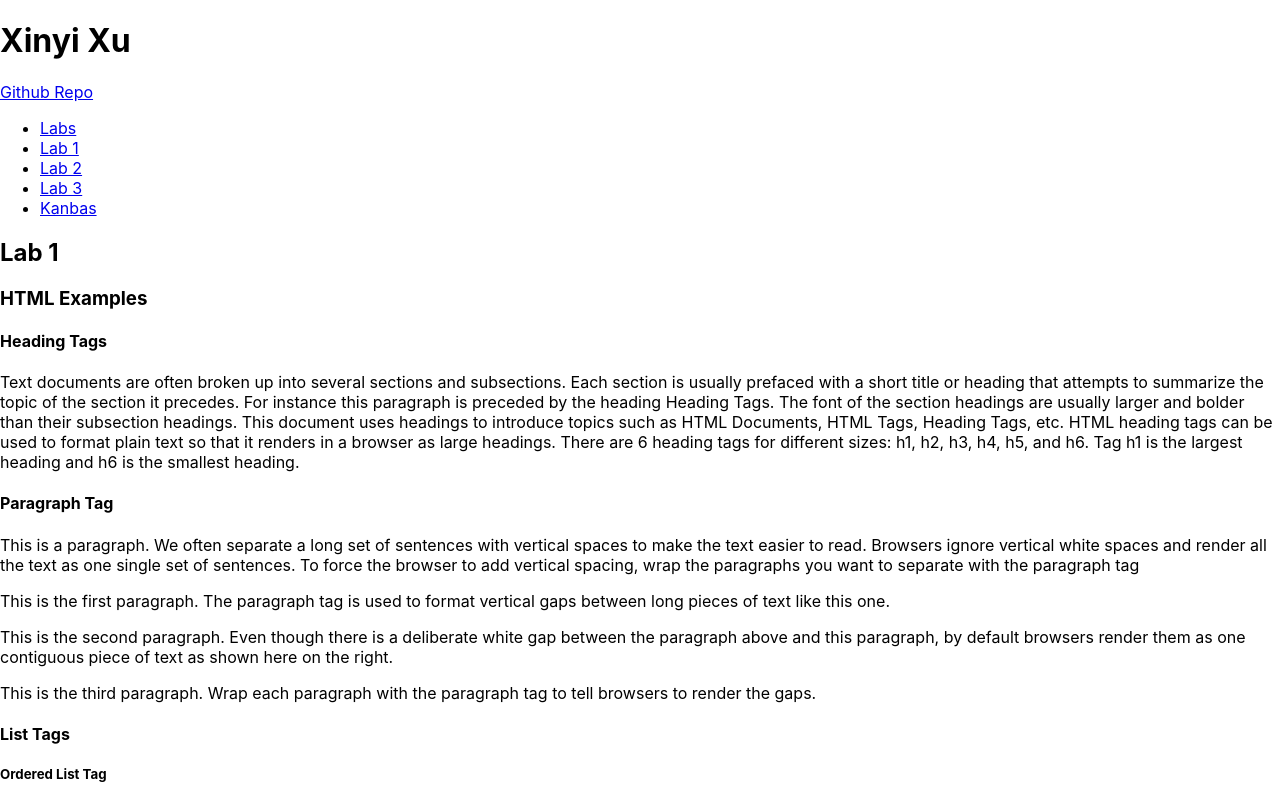
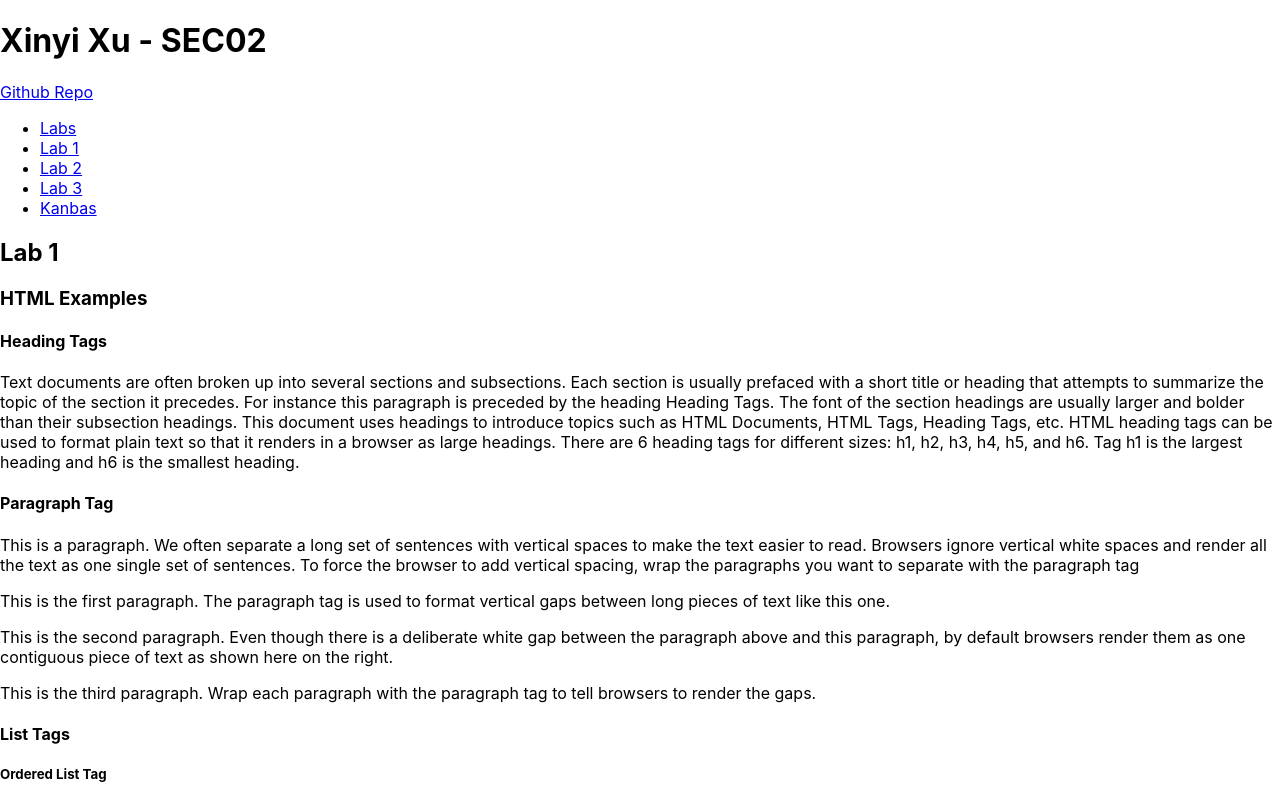
Before and after one commit to last-dino/kanbas-react-web-app, a React (Create React App) app: page /#/Labs/Lab1 in a window 1280 px wide. Shown: the top 800 px of the page. Built offline with nearby package versions, Linux system fonts and the light colour scheme.

Commit message:
final a1

```diff
--- a/src/Labs/index.tsx
+++ b/src/Labs/index.tsx
@@ -7,7 +7,7 @@ import Lab3 from "./Lab3";
 export default function Labs() {
     return (
         <div>
-            <h1>Xinyi Xu</h1>
+            <h1>Xinyi Xu - SEC02</h1>
             <a id="wd-github" href="https://github.com/last-dino/kanbas-react-web-app">Github Repo</a>
             <TOC />
             <Routes>
```
